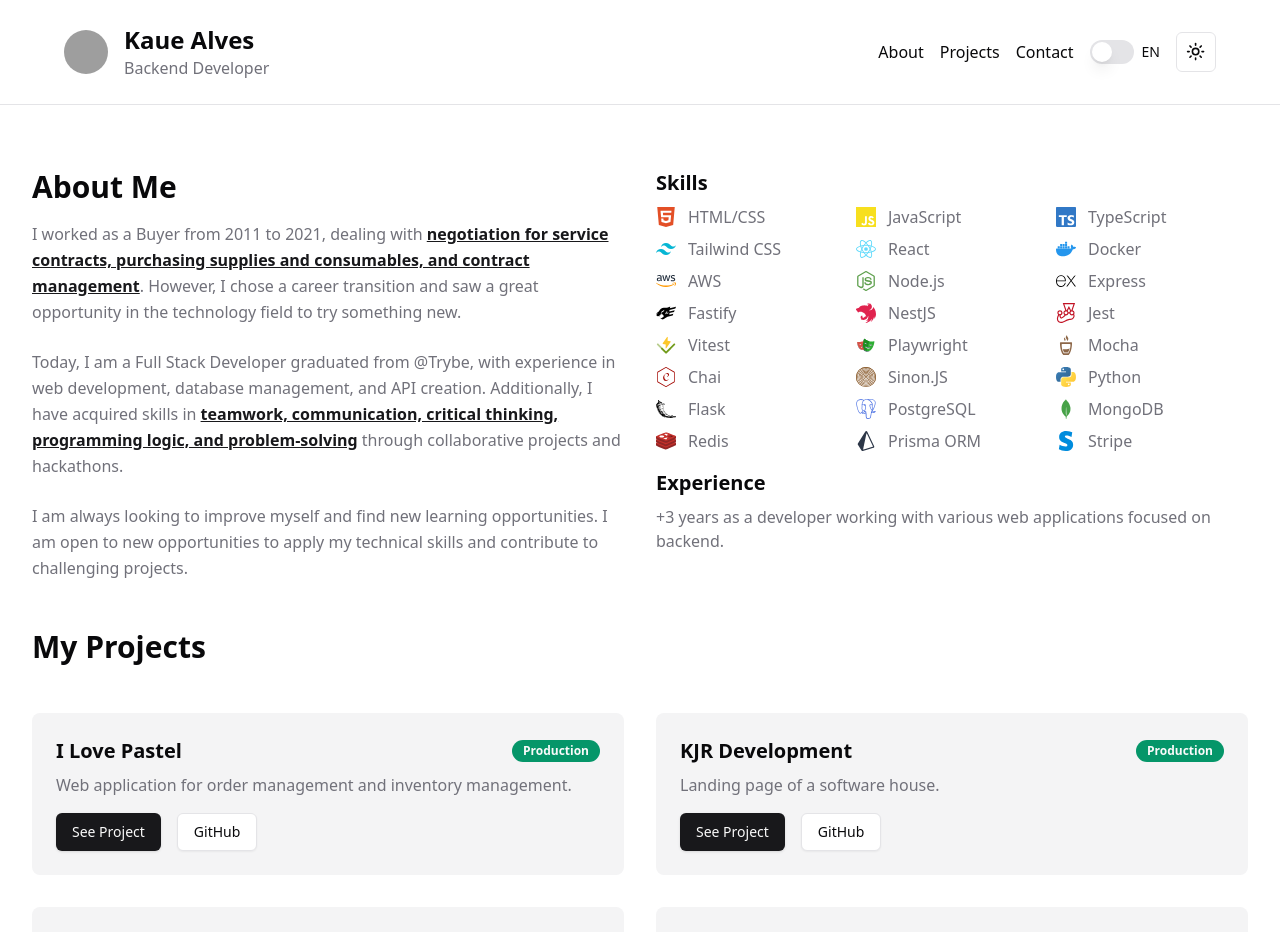
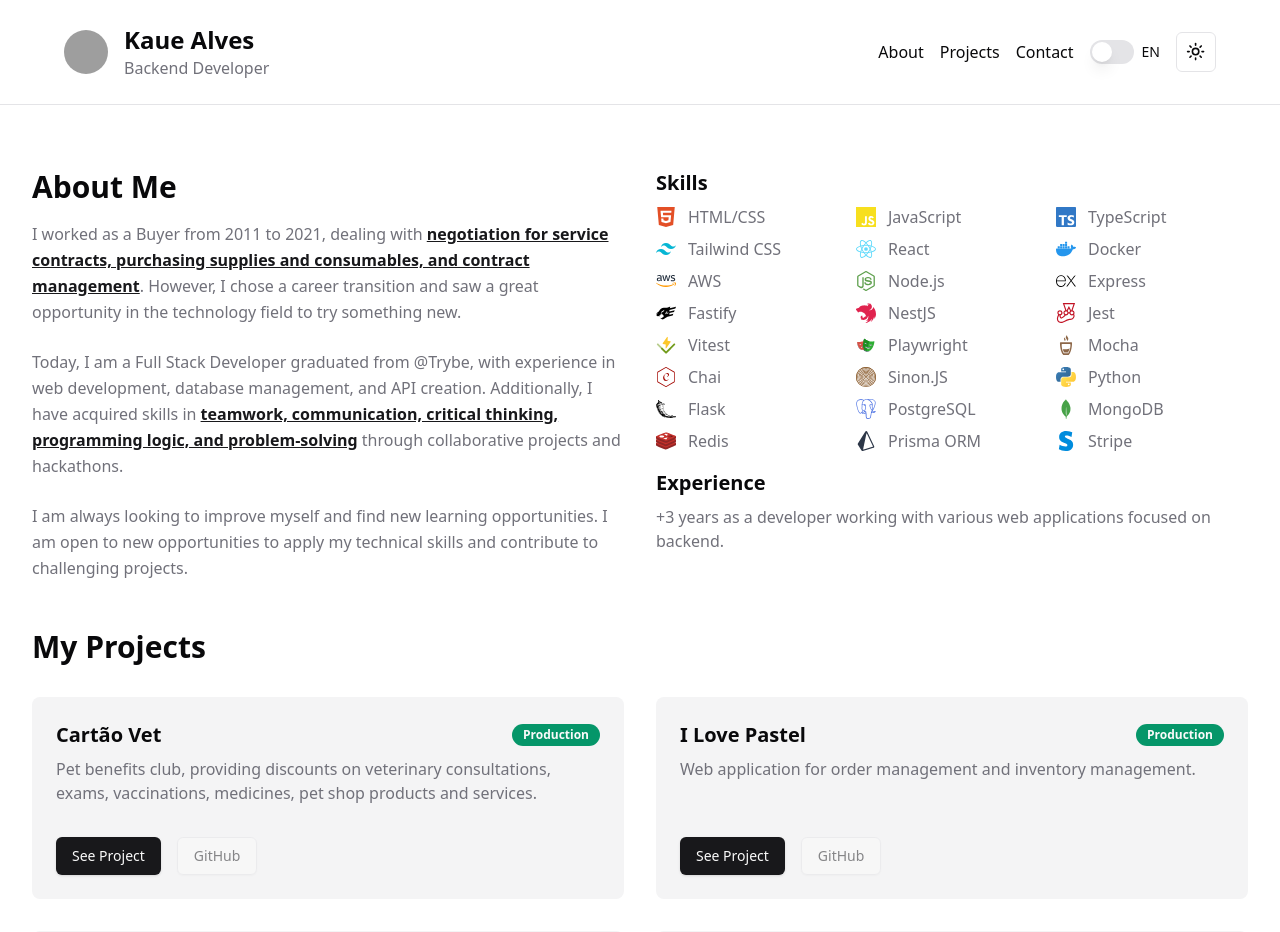
Before and after one commit to KaueASB/portfolio, a React (Vite) app: page / in a window 1280 px wide. Shown: the top 932 px of the page. Built offline with nearby package versions, Linux system fonts and the light colour scheme; no server answers; grey boxes are pictures that could not be loaded.

Commit message:
feat: add one more project and adjustment scroll-top

```diff
--- a/public/locales/en.json
+++ b/public/locales/en.json
@@ -70,6 +70,11 @@
       "title": "Real-Time Voting System",
       "description": "API for real-time voting application. Creating polls, voting, and tracking votes.",
       "environment": "dev"
+    },
+    "project_seven": {
+      "title": "Cartão Vet",
+      "description": "Pet benefits club, providing discounts on veterinary consultations, exams, vaccinations, medicines, pet shop products and services.",
+      "environment": "Production"
     }
   },
   "contact": {
--- a/public/locales/pt.json
+++ b/public/locales/pt.json
@@ -70,6 +70,11 @@
       "title": "Sistema de Votação em Tempo Real",
       "description": "API para aplicação de votação em tempo real. Criação de enquetes, votação e acompanhamento de votos.",
       "environment": "dev"
+    },
+    "project_seven": {
+      "title": "Cartão Vet",
+      "description": "Clube de benefícios para pets, proporcionando descontos em consultas veterinárias, exames, vacinas, medicamentos, produtos de pet shop e serviços.",
+      "environment": "Produção"
     }
   },
   "contact": {
--- a/src/components/card-project.tsx
+++ b/src/components/card-project.tsx
@@ -24,12 +24,12 @@
             <Badge variant="green">{environment}</Badge>
           )}
         </div>
-        <p className="text-muted-foreground mb-4">{description}</p>
+        <p className="text-muted-foreground mb-4 h-16 overflow-visible">{description}</p>
         <div className="flex gap-4">
           <a
             href={linkDeploy ?? '#projects'}
             target={linkDeploy ? '_blank' : ''}
-            className="inline-flex items-center justify-center rounded-md bg-primary px-4 py-2 text-sm font-medium text-primary-foreground shadow transition-colors hover:bg-primary/90 focus-visible:outline-none focus-visible:ring-1 focus-visible:ring-ring disabled:pointer-events-none disabled:opacity-50"
+            className={`inline-flex items-center justify-center rounded-md bg-primary px-4 py-2 text-sm font-medium text-primary-foreground shadow transition-colors hover:bg-primary/90 focus-visible:outline-none focus-visible:ring-1 focus-visible:ring-ring ${!linkDeploy ? 'pointer-events-none opacity-50' : ''}`}
           >
             {t('projects.see_project')}
           </a>
@@ -37,7 +37,7 @@
           <a
             href={linkGithub ?? '#projects'}
             target={linkGithub ? '_blank' : ''}
-            className="inline-flex items-center justify-center rounded-md border border-input bg-background px-4 py-2 text-sm font-medium shadow-sm transition-colors hover:bg-primary-foreground hover:text-accent-foreground focus-visible:outline-none focus-visible:ring-1 focus-visible:ring-ring disabled:pointer-events-none disabled:opacity-50"
+            className={`inline-flex items-center justify-center rounded-md border border-input bg-primary-foreground px-4 py-2 text-sm font-medium text-primary shadow-sm transition-colors hover:bg-primary-foreground hover:text-accent-foreground focus-visible:outline-none focus-visible:ring-1 focus-visible:ring-ring ${!linkGithub ? 'pointer-events-none opacity-50' : ''}`}
           >
             GitHub
           </a>
--- a/src/components/section-contact.tsx
+++ b/src/components/section-contact.tsx
@@ -82,7 +82,7 @@
   }
 
   return (
-    <section id="contact" className="grid gap-8">
+    <section id="contact" className="grid gap-8 scroll-mt-28">
       <h2 className="text-3xl font-bold">{t('contact.title')}</h2>
       <div className="grid md:grid-cols-2 gap-8">
         <div>
--- a/src/components/section-projects.tsx
+++ b/src/components/section-projects.tsx
@@ -6,21 +6,29 @@
   const { t } = useTranslation()
 
   return (
-    <section id="projects" className="grid gap-12">
+    <section id="projects" className="grid gap-8 scroll-mt-28">
       <h2 className="text-3xl font-bold">{t('projects.title')}</h2>
       <div className="grid md:grid-cols-2 gap-8">
         <CardProject
+          name={t('projects.project_seven.title')}
+          description={t('projects.project_seven.description')}
+          linkGithub=""
+          linkDeploy="https://cartaovet.com.br/"
+          environment={t('projects.project_seven.environment')}
+        />
+
+        <CardProject
           name={t('projects.project_one.title')}
           description={t('projects.project_one.description')}
-          linkGithub="#"
+          linkGithub=""
           linkDeploy="https://pastelaria-maza.vercel.app"
           environment={t('projects.project_one.environment')}
-          />
+        />
 
         <CardProject
           name={t('projects.project_two.title')}
           description={t('projects.project_two.description')}
-          linkGithub="#"
+          linkGithub=""
           linkDeploy="https://kjrdev.com.br/"
           environment={t('projects.project_two.environment')}
         />
```
Also changed, not shown: src/components/section-about.tsx (+4 -4 lines).
